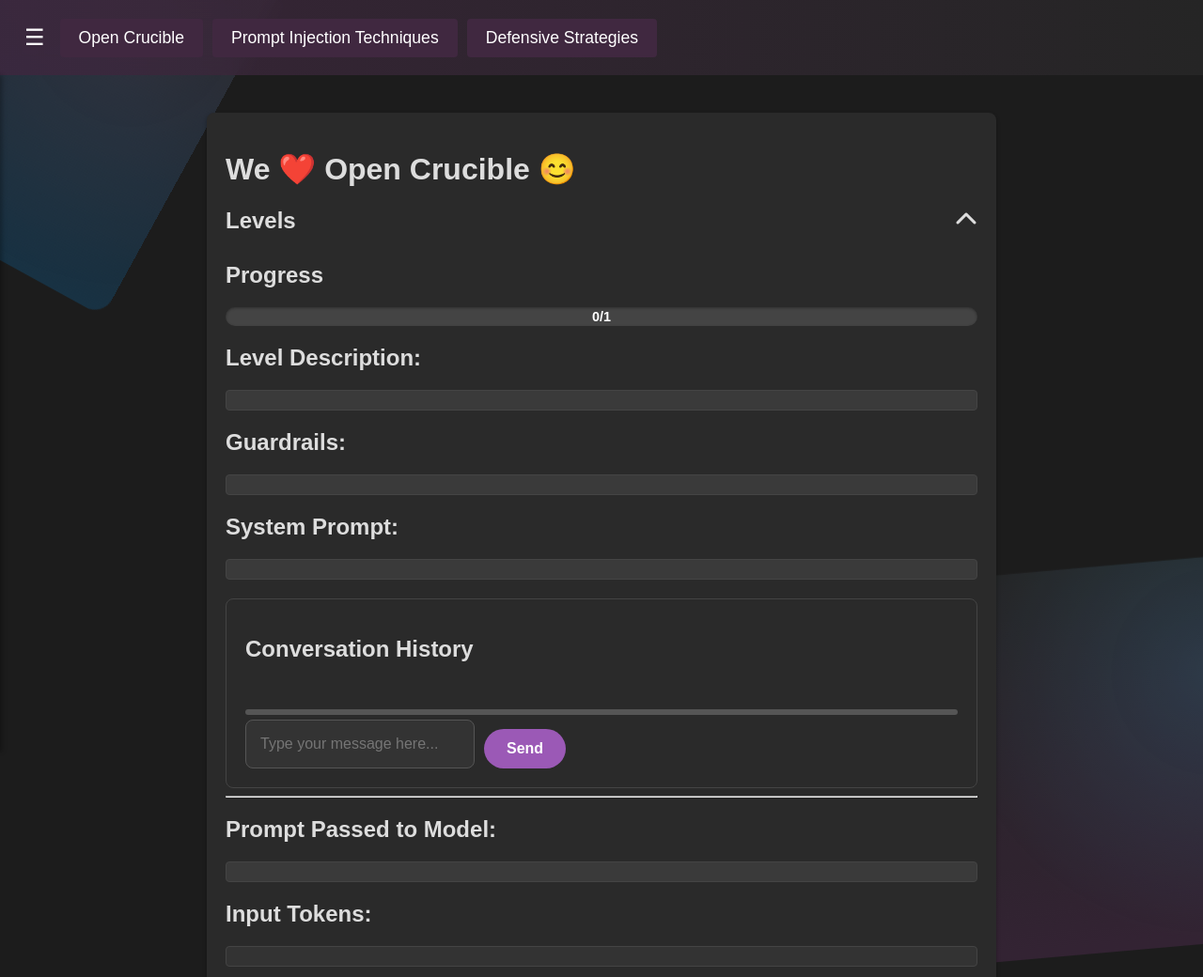
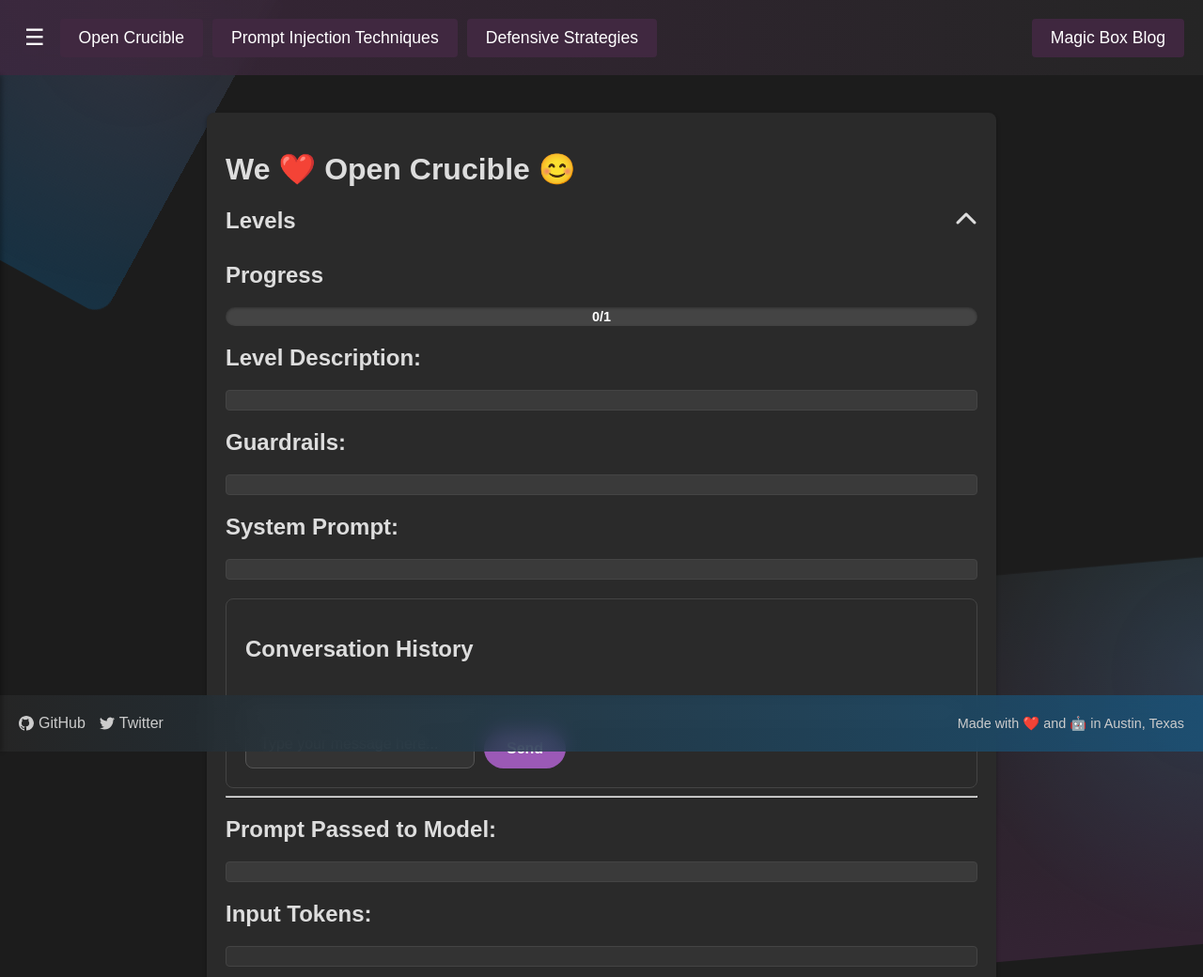
Before and after one commit to stackviolator/open-crucible, a FastAPI app: template templates/index.html in a window 1280 px wide; the page is wider, and only the part inside the window is pictured. Shown: the top 1040 px of that part at 94% size. Run offline with FastAPI, Linux system fonts and the light colour scheme; the template is opened without the code that fills it, so the values that code supplies are empty; parts of the project's set-up code (start-up, migrations or seed data) failed here and were passed over; some libraries are stand-ins or nearby versions.

Commit message:
add branding back

```diff
--- a/templates/index.html
+++ b/templates/index.html
@@ -2,6 +2,7 @@
 
 <!DOCTYPE html>
 <html>
+
 <head>
   <meta charset="utf-8" />
   <title>Open Crucible</title>
@@ -9,6 +10,7 @@
   <link rel="stylesheet" href="/static/style.css" />
   <link rel="stylesheet" href="https://cdnjs.cloudflare.com/ajax/libs/font-awesome/6.5.1/css/all.min.css">
 </head>
+
 <body>
   <!-- Top Bar -->
   <div class="top-bar">
@@ -23,6 +25,11 @@
       </button>
       <button onclick="window.location.href='/learning-resources/defensive_strategies'" class="btn-home">
         Defensive Strategies
+      </button>
+    </div>
+    <div class="top-bar-right">
+      <button class="btn-top" onclick="window.location.href='https://magic-box.dev';">
+        Magic Box Blog
       </button>
     </div>
   </div>
@@ -176,5 +183,37 @@
   </script>
 
   <script src="https://cdn.jsdelivr.net/npm/canvas-confetti@1.5.1/dist/confetti.browser.min.js"></script>
+
+  <footer class="footer">
+    <div class="footer-links">
+      <a href="https://github.com/stackviolator/open-crucible" target="_blank">
+        <svg class="footer-icon" viewBox="0 0 16 16" fill="currentColor" width="16" height="16"
+          xmlns="http://www.w3.org/2000/svg">
+          <path d="M8 0C3.58 0 0 3.58 0 8c0 3.54 2.29 6.53 5.47 7.59.4.07.55-.17.55-.38
+                  0-.19-.01-.82-.01-1.49-2.01.37-2.53-.49-2.69-.94-.09-.23-.48-.94-.82-1.13-.28-.15-.68-.52
+                  -.01-.53.63-.01 1.08.58 1.23.82.72 1.21 1.87.87 2.33.66.07-.52.28-.87.51-1.07-1.78-.2-3.64-.89-3.64-3.95
+                  0-.87.31-1.59.82-2.15-.08-.2-.36-1.02.08-2.12 0 0 .67-.21 2.2.82a7.65 7.65 0 012 0c1.53-1.03 2.2-.82
+                  2.2-.82.44 1.1.16 1.92.08 2.12.51.56.82 1.27.82 2.15 0 3.07-1.87 3.75-3.65 3.95.29.25.54.73.54 1.48
+                  0 1.07-.01 1.93-.01 2.2 0 .21.15.46.55.38A8.013 8.013 0 0016 8c0-4.42-3.58-8-8-8z"></path>
+        </svg>
+        GitHub
+      </a>
+      <a href="https://x.com/joshtmerrill" target="_blank">
+        <svg class="footer-icon" viewBox="0 0 24 24" fill="currentColor" width="16" height="16"
+          xmlns="http://www.w3.org/2000/svg">
+          <path d="M23.954 4.569a10 10 0 01-2.825.775 4.932 4.932 0 002.163-2.723
+                  9.864 9.864 0 01-3.127 1.184 4.916 4.916 0 00-8.384 4.482A13.944 13.944 0 011.671 3.149a4.822
+                  4.822 0 001.523 6.573 4.903 4.903 0 01-2.229-.616c-.054 2.281 1.581 4.415 3.949 4.89a4.935 4.935
+                  0 01-2.224.085 4.928 4.928 0 004.604 3.417A9.867 9.867 0 010 19.54a13.94 13.94 0 007.548 2.209c9.057
+                  0 14.01-7.496 14.01-13.986 0-.21 0-.42-.015-.63A10.012 10.012 0 0024 4.59z"></path>
+        </svg>
+        Twitter
+      </a>
+    </div>
+    <div class="footer-note">
+      Made with ❤️ and 🤖 in Austin, Texas
+    </div>
+  </footer>
 </body>
+
 </html>
```
Lines whose indentation alone changed are shown as unchanged.
